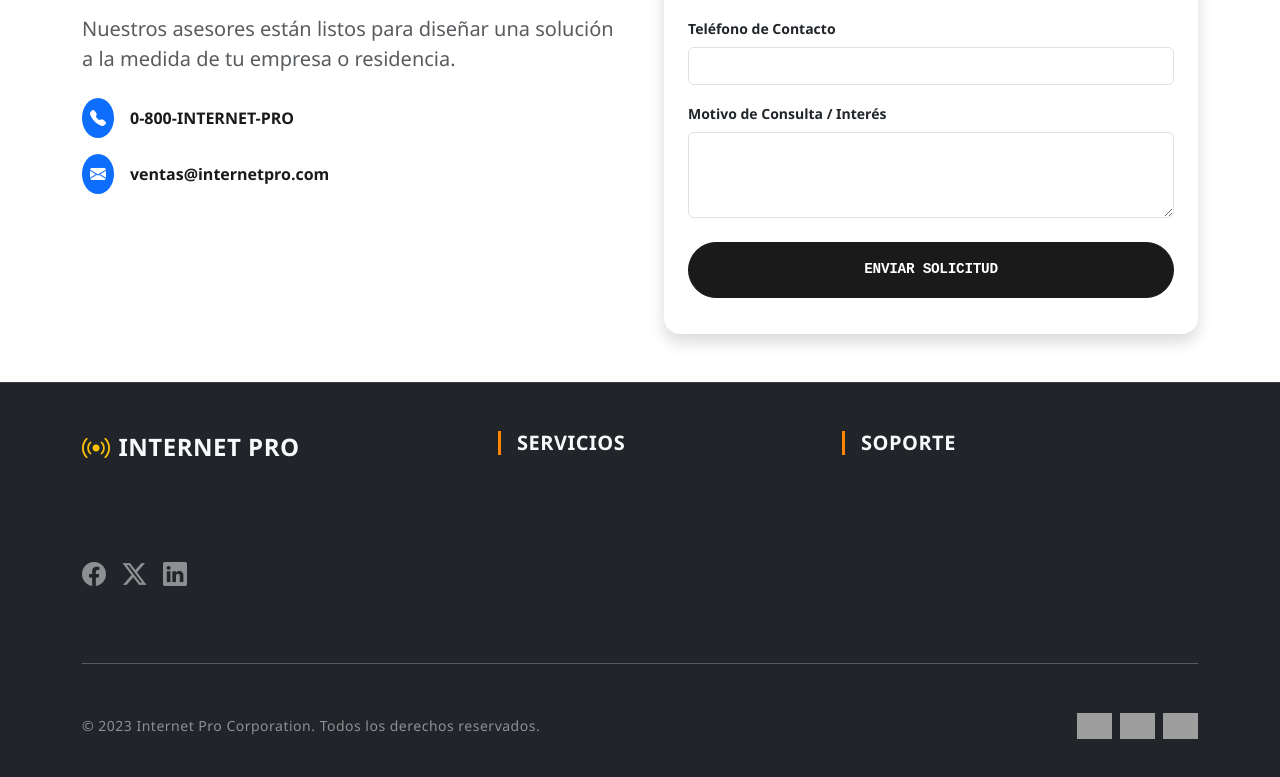
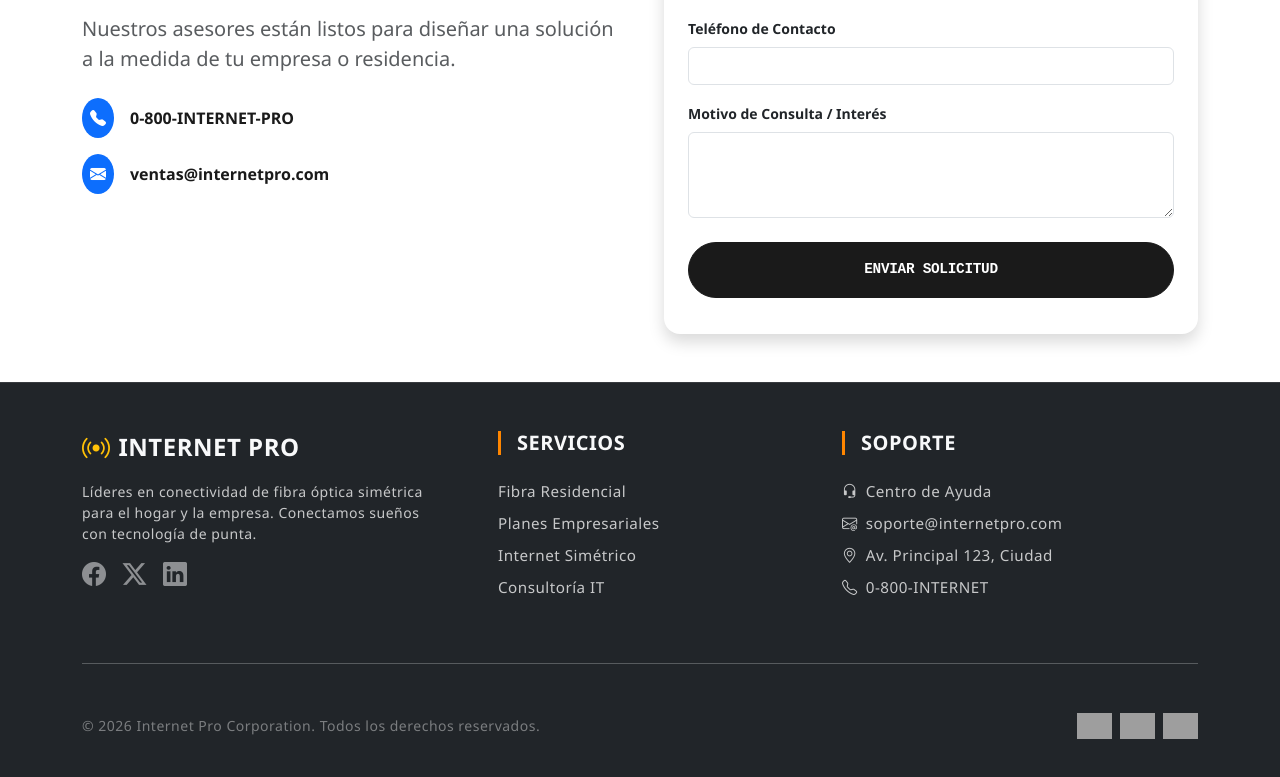
Before and after one commit to MarceloR2211/Proyecto-Aplicaciones-Web-2, an Angular app in the folder frontend_web2_proyecto/: page /internet-index in a window 1280 px wide. Shown: the part 1148-1925 px from the top of the page. Built offline with nearby package versions, Linux system fonts and the light colour scheme; no server answers; grey boxes are pictures that could not be loaded.

Commit message:
footer cambio

```diff
--- a/frontend_web2_proyecto/src/app/features/views-internet/components/footer/footer.css
+++ b/frontend_web2_proyecto/src/app/features/views-internet/components/footer/footer.css
@@ -20,3 +20,19 @@
 .list-unstyled li a {
   font-size: 0.95rem;
 }
+
+.footer-corporate .text-muted {
+  color: rgba(255, 255, 255, 0.75) !important;
+}
+
+.footer-corporate p {
+  color: rgba(255, 255, 255, 0.8);
+}
+
+.footer-corporate a {
+  color: rgba(255, 255, 255, 0.75);
+}
+
+.footer-corporate a:hover {
+  color: #ffffff;
+}
--- a/frontend_web2_proyecto/src/app/features/views-internet/components/footer/footer.html
+++ b/frontend_web2_proyecto/src/app/features/views-internet/components/footer/footer.html
@@ -42,7 +42,7 @@
 
     <div class="row align-items-center">
       <div class="col-md-6 text-center text-md-start">
-        <p class="opacity-50 small mb-0">© 2023 Internet Pro Corporation. Todos los derechos reservados.</p>
+        <p class="opacity-50 small mb-0">© 2026 Internet Pro Corporation. Todos los derechos reservados.</p>
       </div>
       <div class="col-md-6 text-center text-md-end mt-3 mt-md-0">
         <img src="https://img.icons8.com/color/48/visa.png" alt="Visa" class="me-2" style="width: 35px;">
```
